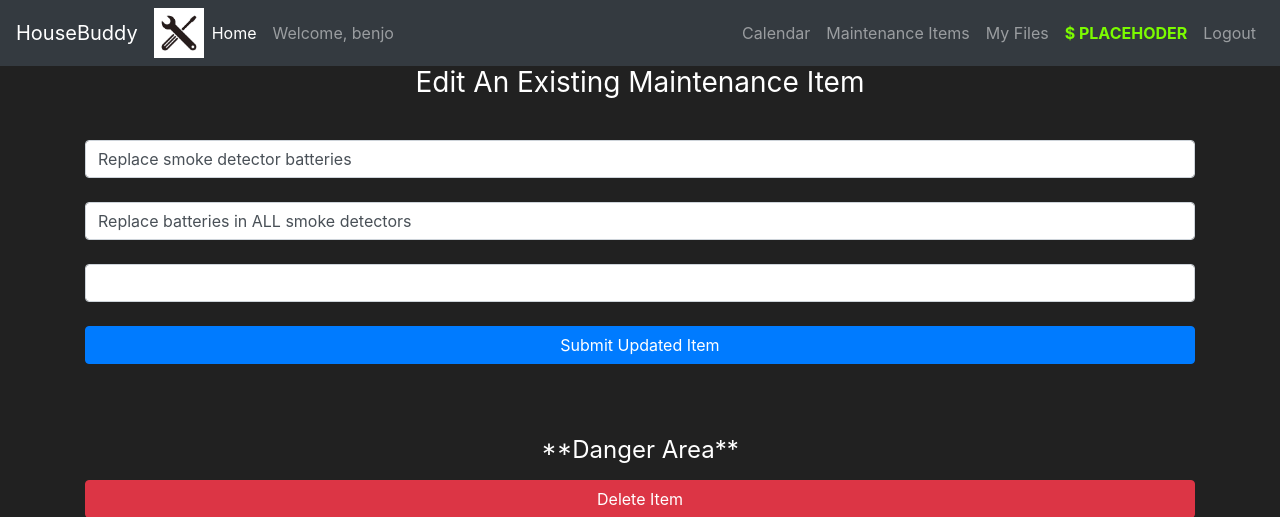
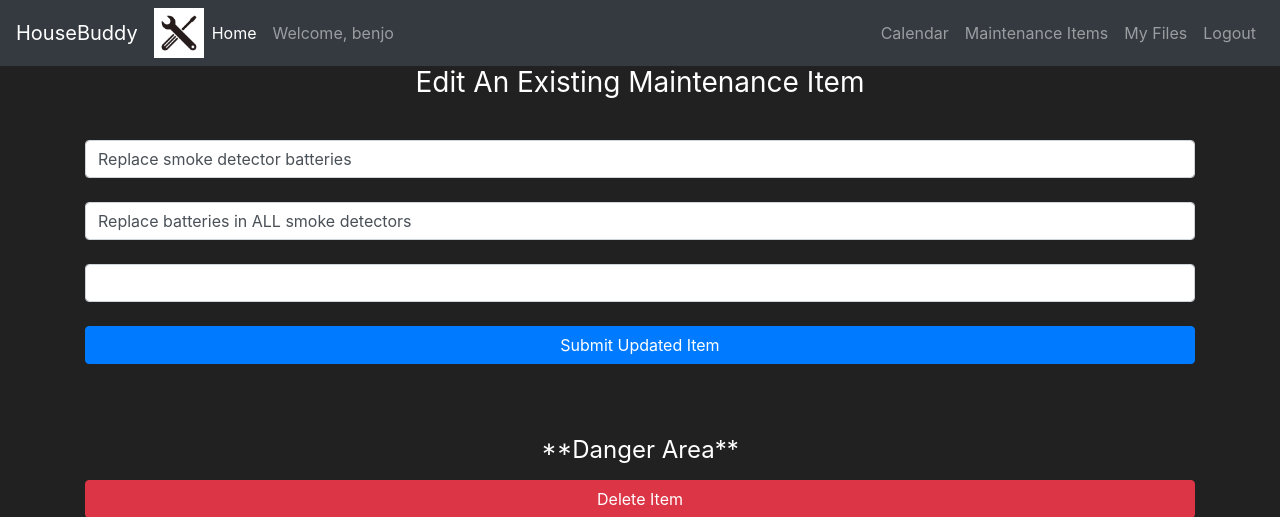
Before and after one commit to baolson007/HouseBuddy, a Flask app: page /editItem/1 in a window 1280 px wide. Shown: the top 517 px of the page. Run offline with Flask 2, Linux system fonts and the light colour scheme; a user stored in the database is signed in; data comes from the database, SQL or seed files in the repository; both versions use the stored data as it was after the commit; some libraries are stand-ins or nearby versions.

Commit message:
fixed bug re:displaying cost for null cost items

```diff
--- a/housebuddy/models.py
+++ b/housebuddy/models.py
@@ -55,5 +55,3 @@ class MaintenanceItem(db.Model):
 
     def __repr__(self):
         return f'Maintenance: {self.name}'
-
-1
--- a/housebuddy/routes.py
+++ b/housebuddy/routes.py
@@ -49,14 +49,14 @@ def add_item():
 
 
 
-@app.route('/editItem/<item_id>', methods=['GET','POST'])
+@app.route('/editItem/<int:item_id>', methods=['GET','POST'])
 def edit_item(item_id):
     ##--NOTE--#############################################
     ##  url_for() sends param as str().
     ##  item_id is the MaintenanceItem id, NOT the User id
     #######################################################
     form = EditItemForm()
-    item_to_edit = MaintenanceItem.query.filter_by(maintenanceID=int(item_id)).first()
+    item_to_edit = MaintenanceItem.query.filter_by(maintenanceID=item_id).first()
 
     if form.delete.data == 1:
         item_to_edit.deleted = 1
--- a/housebuddy/templates/base.html
+++ b/housebuddy/templates/base.html
@@ -52,13 +52,7 @@
               <li class="nav-item">
                   <a class="nav-link" href="{{ url_for('my_files')}}">My Files</a>
               </li>
-
-              <li class="nav-item">
-                  <a class="nav-link" style="color: lawngreen; font-weight: bold">
-                    <i class="fas fa-coins"></i>
-                    $ PLACEHODER <!--{{current_user.total_cost }} -->
-                  </a>
-              </li>
+              <!-- PLACEHOLDER WAS HERE -->
               <li class="nav-item">
                   <a class="nav-link" href="{{ url_for('logout') }}">Logout</a>
               </li>
--- a/housebuddy/templates/editItem.html
+++ b/housebuddy/templates/editItem.html
@@ -19,8 +19,11 @@ Edit Item
 
 			{{ form.description(class="form-control", value=item.description) }}
 			<br>
-
-			{{ form.cost(class="form-control", value=item.cost) }}
+			{% if item.cost != None %}
+				{{ form.cost(class="form-control", value=item.cost|round(2)) }}
+			{% else %}
+				{{ form.cost(class="form-control", value=item.cost) }}
+			{% endif %}
 			<br>
 
 			{{ form.submit(class="btn btn-md btn-block btn-primary") }}
--- a/housebuddy/templates/maintenance.html
+++ b/housebuddy/templates/maintenance.html
@@ -46,7 +46,6 @@
                 <a class="btn btn-outline btn-info" href="{{ url_for('edit_item', item_id=item.maintenanceID) }}">Edit/Delete</a>
                 <button class="btn btn-outline btn-success">Mark as Complete</button>
               </td>
-             <!-- <td>{{ item.maintenanceID}}</td>-->
             </tr>
           {% endfor %}
         </tbody>
```
Also changed, not shown: housebuddy/housebuddy.db.
